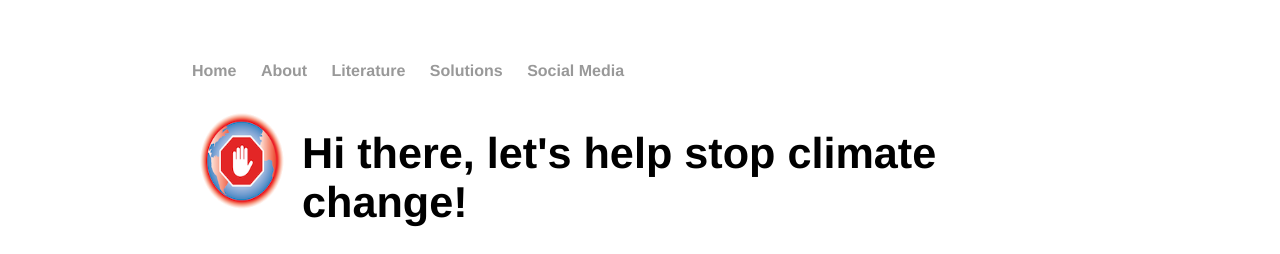
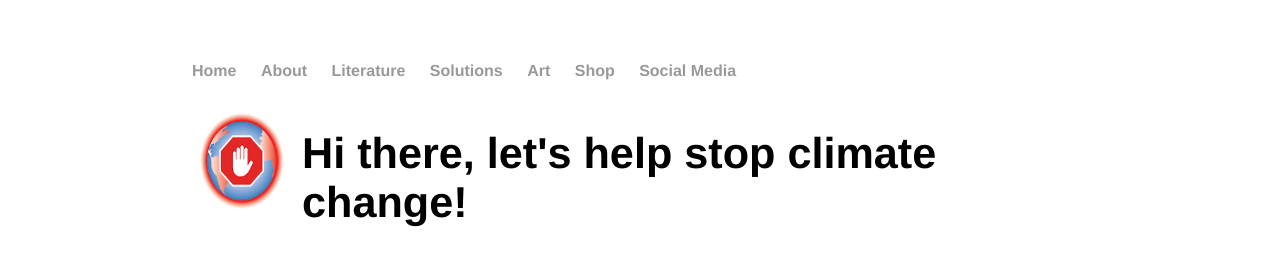
Before and after one commit to endclimatechange/endclimatechange.github.io, a Jekyll site: the page built from index.html, in a window 1280 px wide. Shown: the top 254 px of the page. Built offline with Jekyll 4.4.1, drawn with Linux system fonts in a browser that asks for light colours.

Commit message:
Update default.html

```diff
--- a/_layouts/default.html
+++ b/_layouts/default.html
@@ -15,6 +15,8 @@
 <li><a href="/about">About</a></li>
 <li><a href="/cv">Literature</a></li>
 <li><a href="/blog">Solutions</a></li>
+  <li><a href="/blog">Art</a></li>
+  <li><a href="/blog">Shop</a></li>
 <li><a href="/social">Social Media</a></li>
 </ul>
     </nav>
```
